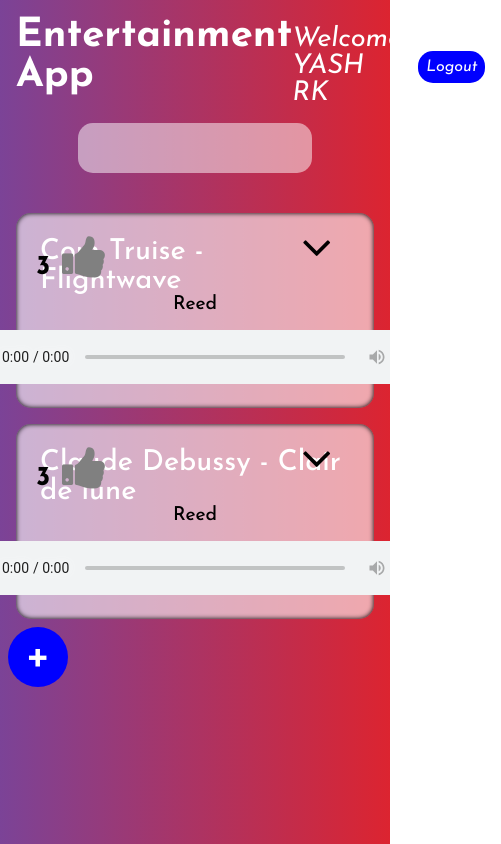
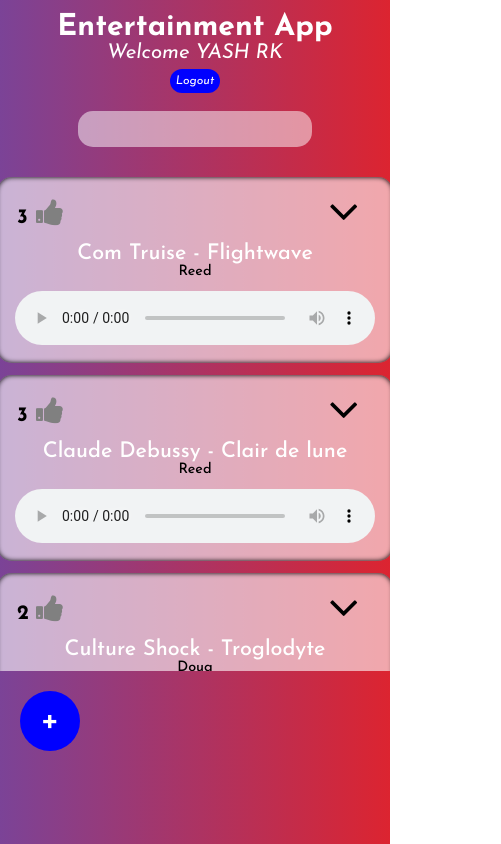
Before and after one commit to yashkuncolienker-vb/entertainment-app, a React (Create React App) app: page / in a window 390 px wide. Shown: the whole page, 501 px wide, since content can reach past the window. Built offline with nearby package versions, Linux system fonts and the light colour scheme.

Commit message:
000|YASH RK|Added Responsiveness

```diff
--- a/src/App.css
+++ b/src/App.css
@@ -1,11 +1,13 @@
+@import url('https://fonts.googleapis.com/css2?family=Josefin+Sans:ital,wght@0,500;0,700;1,400&display=swap');
 * {
   margin: 0;
   padding: 0;
   box-sizing: border-box;
+  font-family: 'Josefin Sans', sans-serif;
 }
-
 .App {
   height: 100vh;
+  overflow: auto;
   display: flex;
   flex-direction: column;
   align-items: center;
@@ -15,3 +17,17 @@
 .width-100 {
   width: 100%;
 }
+button,
+input[type='text'] {
+  background: none;
+  color: inherit;
+  border: none;
+  padding: 0;
+  font: inherit;
+  cursor: pointer;
+  outline: inherit;
+}
+.hvr-btn:hover {
+  transform: scale(0.9);
+  transition: transform 1s;
+}
--- a/src/components/Main/Main.css
+++ b/src/components/Main/Main.css
@@ -1,23 +1,19 @@
 .main-container::-webkit-scrollbar {
   width: 10px;
 }
-
 .main-container::-webkit-scrollbar-thumb {
   background: rgba(255, 255, 255, 0.5);
   border-radius: 15px;
 }
-
 div.main-container {
   overflow-y: scroll;
-  max-height: 50vh;
+  max-height: 60vh;
   min-height: 200px;
 }
-
 .btn-1 {
   min-width: 60px;
   color: white;
 }
-
 .toggle-btn {
   min-height: 60px;
   border-radius: 50%;
@@ -27,7 +23,6 @@ div.main-container {
   font-family: 'Josefin Sans', sans-serif;
   display: inline-block;
 }
-
 .add-form {
   margin-left: 1rem;
   font-family: 'Josefin Sans', sans-serif;
@@ -39,7 +34,6 @@ div.main-container {
   background: linear-gradient(to right, #7b4397, #dc2430);
   box-shadow: inset 0 0 5px white;
 }
-
 form button {
   padding: 10px;
   border-radius: 15px;
@@ -54,14 +48,14 @@ form label {
   justify-content: space-between;
   align-items: center;
 }
-
 form label input[type='text'] {
   background: rgba(255, 255, 255, 0.5);
   border-radius: 15px;
   margin: 10px;
   padding: 10px;
 }
-
 .form-container {
   position: relative;
+  padding: 1rem;
+  align-self: start;
 }
--- a/src/components/Main/Main.jsx
+++ b/src/components/Main/Main.jsx
@@ -21,12 +21,16 @@ const Main = () => {
     setData,
   };
 
-  const handleClickAdd = () => {
+  const handleExpand = () => {
     setShowForm(!showForm);
   };
 
   const handleSubmit = (e) => {
     e.preventDefault();
+    if (!formData.title || !formData.subtitle || !formData.media) {
+      alert('Please, fill all details');
+      return;
+    }
     setData([
       ...data,
       { id: Number(data[data.length - 1].id) + 1, like: 0, ...formData },
@@ -39,9 +43,11 @@ const Main = () => {
     });
   };
   return (
-    <div className="width-100">
+    <>
       <Navbar loggedUser={loggedUser} />
+
       <Search setSearchText={setSearchText} />
+
       <div className="main-container">
         {data
           .filter((item) => {
@@ -62,30 +68,29 @@ const Main = () => {
             />
           ))}
       </div>
+
       <div className="form-container">
-        <button className="toggle-btn btn-1" onClick={handleClickAdd}>
+        <button className="toggle-btn btn-1 hvr-btn" onClick={handleExpand}>
           {showForm ? '-' : '+'}
         </button>
+
         {showForm && (
           <form className="add-form" onSubmit={handleSubmit}>
             <label>
               Title <input type="text" onChange={handleChange} name="title" />
             </label>
-            <br />
             <label>
               Subtitle{' '}
               <input type="text" onChange={handleChange} name="subtitle" />
             </label>
-            <br />
             <label>
               Media <input type="text" onChange={handleChange} name="media" />
             </label>
-            <br />
             <button className="btn-1">Add</button>
           </form>
         )}
       </div>
-    </div>
+    </>
   );
 };
 
--- a/src/components/Navbar/Navbar.css
+++ b/src/components/Navbar/Navbar.css
@@ -1,4 +1,3 @@
-@import url('https://fonts.googleapis.com/css2?family=Josefin+Sans:ital,wght@0,500;0,700;1,400&display=swap');
 .navbar {
   display: flex;
   flex-direction: row;
@@ -6,20 +5,8 @@
   justify-content: space-between;
   padding: 1rem;
   align-items: baseline;
-  font-family: 'Josefin Sans', sans-serif;
+  color: white;
 }
-
-button,
-input[type='text'] {
-  background: none;
-  color: inherit;
-  border: none;
-  padding: 0;
-  font: inherit;
-  cursor: pointer;
-  outline: inherit;
-}
-
 .logout-btn {
   margin: 0.5rem 1rem;
   font-size: 1rem;
@@ -27,23 +14,25 @@ input[type='text'] {
   border-radius: 15px;
   background-color: blue;
 }
-
-.logout-btn:hover {
-  transform: scale(0.9);
-  transition: transform 1s;
-}
-
 .navbar h1 {
   font-weight: 700;
-  color: white;
   font-size: 2.5rem;
 }
-
 .navbar h3 {
   font-weight: 400;
   font-size: 1.7rem;
-  color: white;
   font-style: italic;
   display: flex;
   align-items: center;
 }
+
+@media (max-width: 680px) {
+  .navbar {
+    flex-direction: column;
+    align-items: center;
+  }
+  .navbar h3 {
+    flex-direction: column;
+    align-items: center;
+  }
+}
--- a/src/components/Navbar/Navbar.jsx
+++ b/src/components/Navbar/Navbar.jsx
@@ -2,17 +2,18 @@ import './Navbar.css';
 
 const Navbar = ({ loggedUser }) => {
   return (
-    <div className="width-100">
     <nav className="navbar">
       <h1>Entertainment App</h1>
       <h3>
         Welcome {loggedUser.toUpperCase()}
-          <button className="logout-btn" onClick={(e) => e.preventDefault()}>
+        <button
+          className="logout-btn hvr-btn"
+          onClick={(e) => e.preventDefault()}
+        >
           Logout
         </button>
       </h3>
     </nav>
-    </div>
   );
 };
 
--- a/src/components/Search/Search.css
+++ b/src/components/Search/Search.css
@@ -2,7 +2,6 @@
   margin: auto;
   width: 100%;
 }
-
 .search-container {
   display: flex;
   justify-content: center;
--- a/src/components/Song/Song.css
+++ b/src/components/Song/Song.css
@@ -5,18 +5,13 @@
   display: flex;
   align-items: center;
   background-color: rgba(255, 255, 255, 0.6);
-  font-family: 'Josefin Sans', sans-serif;
   box-shadow: inset 0 0 5px;
   justify-content: space-between;
 }
-
 .song-container > div {
-  height: 100%;
   margin: 0.5rem;
 }
-
 h5 {
-  display: inline-block;
   font-size: 1.7rem;
   min-width: 16px;
 }
@@ -29,54 +24,44 @@ h5 {
   cursor: pointer;
   padding: 5px;
 }
-
 .drop-down-container:hover .drop-down {
   display: block;
   min-width: 2rem;
   font-size: 1rem;
   position: absolute;
   right: 0.7rem;
-}
-
-.drop-down div {
   padding: 10px;
 }
 .drop-down-container i {
-  display: inline-block;
-  margin-left: 2rem;
-  margin-right: 2rem;
+  margin: auto 2rem;
 }
-
 .btn {
   margin-left: 10px;
 }
-
 .like-container {
   display: flex;
   align-items: baseline;
   margin-right: 2rem;
 }
-
 .title {
   font-size: 1.8rem;
   color: white;
   font-weight: 500;
 }
-
 .subtitle {
   font-size: 1.2rem;
 }
-
+.fa-thumbs-up:before {
+  font-size: 48px;
+}
 i:hover {
   transform: scale(1.1);
   transition: transform 1s;
 }
-
 .audio-container {
   display: flex;
   justify-content: flex-end;
 }
-
 audio {
   width: 30rem;
 }
@@ -84,11 +69,12 @@ audio {
   display: flex;
 }
 
-@media (max-width: 768px) {
+@media only screen and (max-width: 768px) {
   .song-container {
     flex-direction: column;
     align-items: center;
     position: relative;
+    min-width: 90vw;
   }
   .like-container {
     position: absolute;
@@ -107,3 +93,21 @@ audio {
     align-items: center;
   }
 }
+
+@media only screen and (max-width: 680px) {
+  .song-container {
+    padding-top: 50px;
+  }
+  .fa-thumbs-up:before {
+    font-size: 30px;
+  }
+  html {
+    font-size: 12px;
+  }
+  button.btn {
+    margin-left: 3px;
+  }
+  .title-container {
+    margin-top: 10px;
+  }
+}
--- a/src/components/Song/Song.jsx
+++ b/src/components/Song/Song.jsx
@@ -37,7 +37,7 @@ const Song = ({ data, songObj, likesObj }) => {
           <button onClick={handleLike} className="btn">
             <i
               className="fa fa-thumbs-up"
-              style={{ fontSize: '48px', color: like ? 'blue' : 'gray' }}
+              style={{ color: like ? 'blue' : 'gray' }}
             ></i>
           </button>
         </div>
```
Lines whose indentation alone changed are shown as unchanged.
